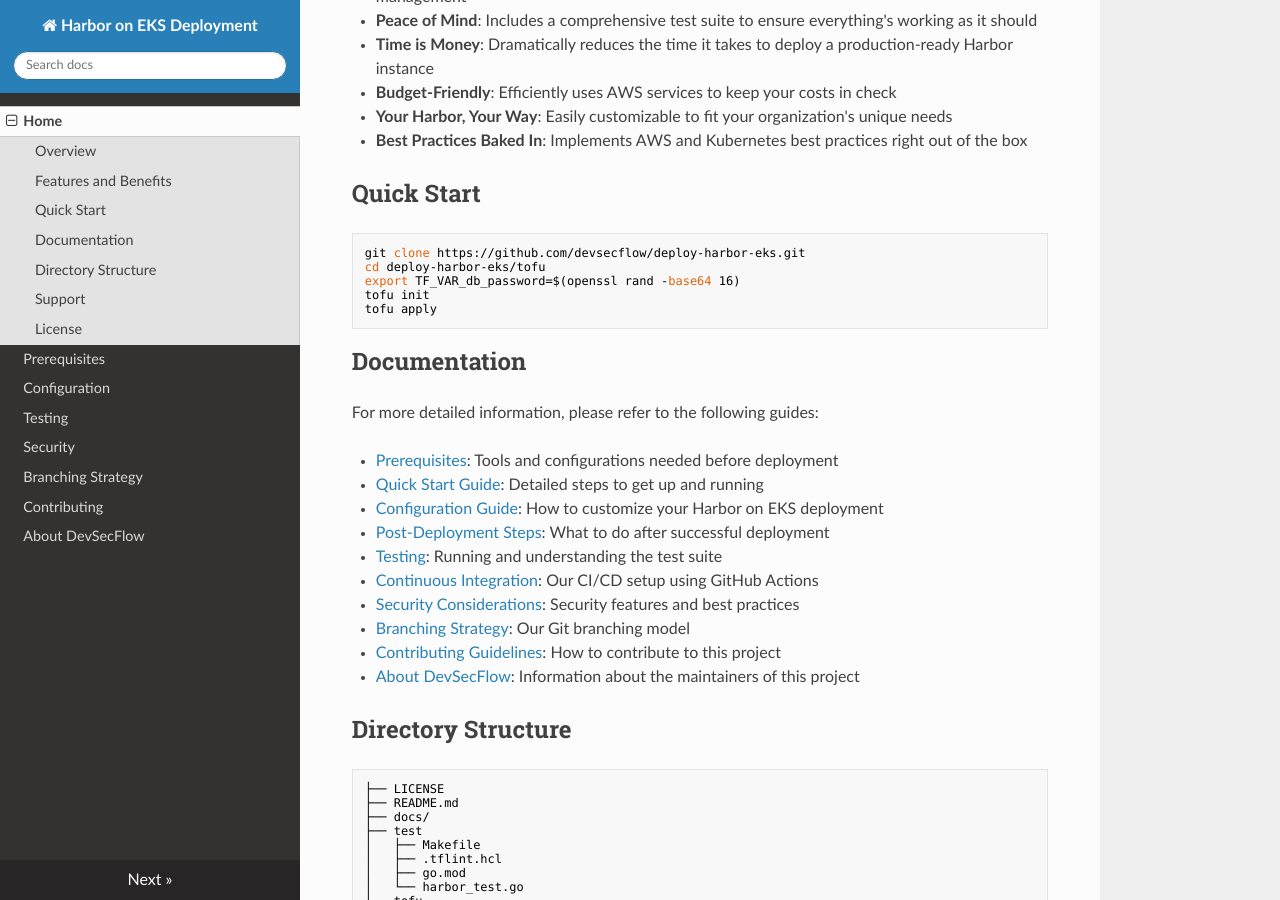
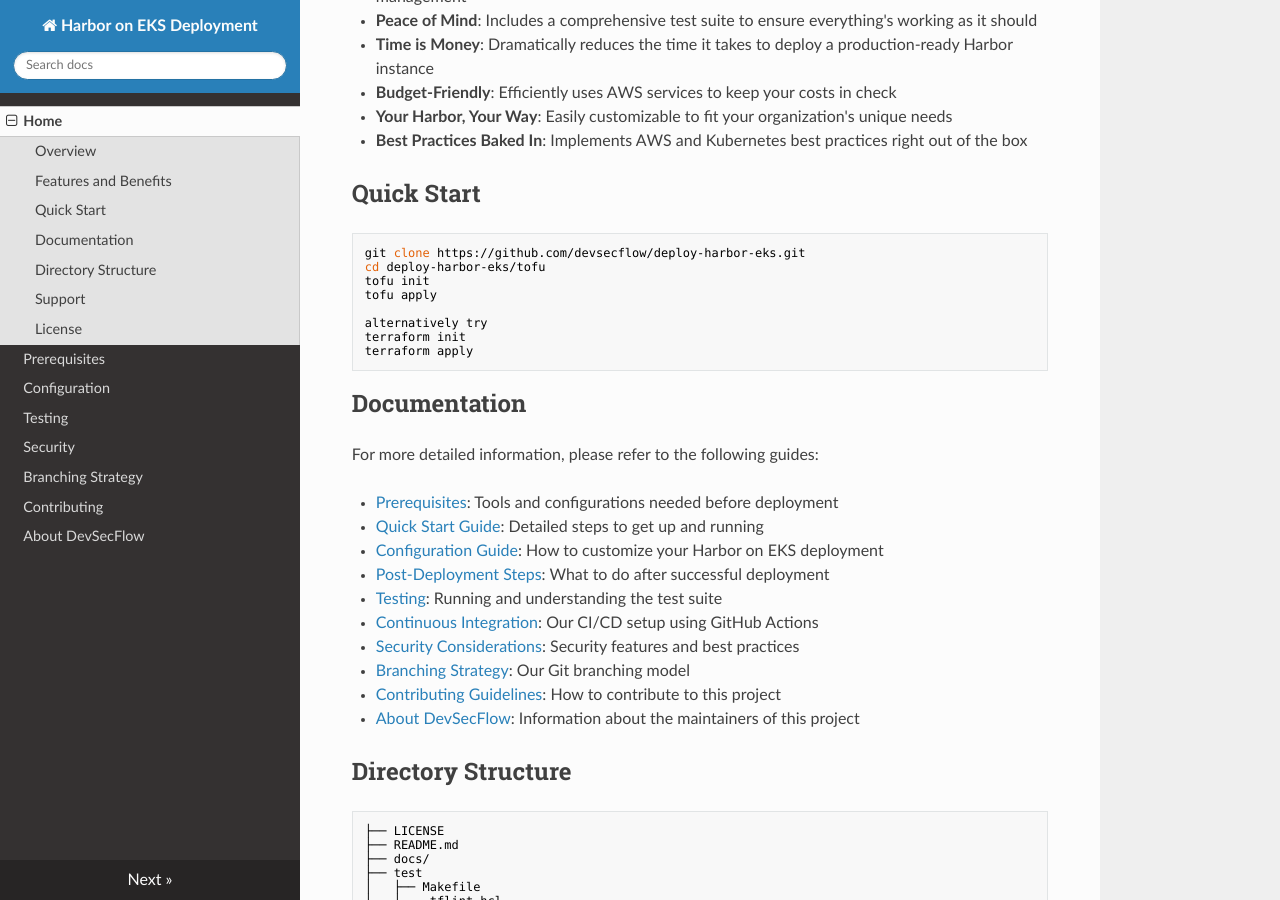
Before and after one commit to devsecflow/deploy-harbor-eks, an MkDocs documentation site: the page built from docs/index.md, in a window 1280 px wide and 900 px high, scrolled down 756 px. Built offline with MkDocs 1.6.1, drawn with Linux system fonts in a browser that asks for light colours; nearby versions of some CDN libraries.

Commit message:
docs: update index.md file with latest changes (#7)
Co-authored-by: aonolight <aonolight@gmail.com>

````diff
--- a/docs/index.md
+++ b/docs/index.md
@@ -26,9 +26,12 @@
 ```bash
 git clone https://github.com/devsecflow/deploy-harbor-eks.git
 cd deploy-harbor-eks/tofu
-export TF_VAR_db_password=$(openssl rand -base64 16)
 tofu init
 tofu apply
+
+alternatively try
+terraform init
+terraform apply
 ```
 
 ## Documentation
````
